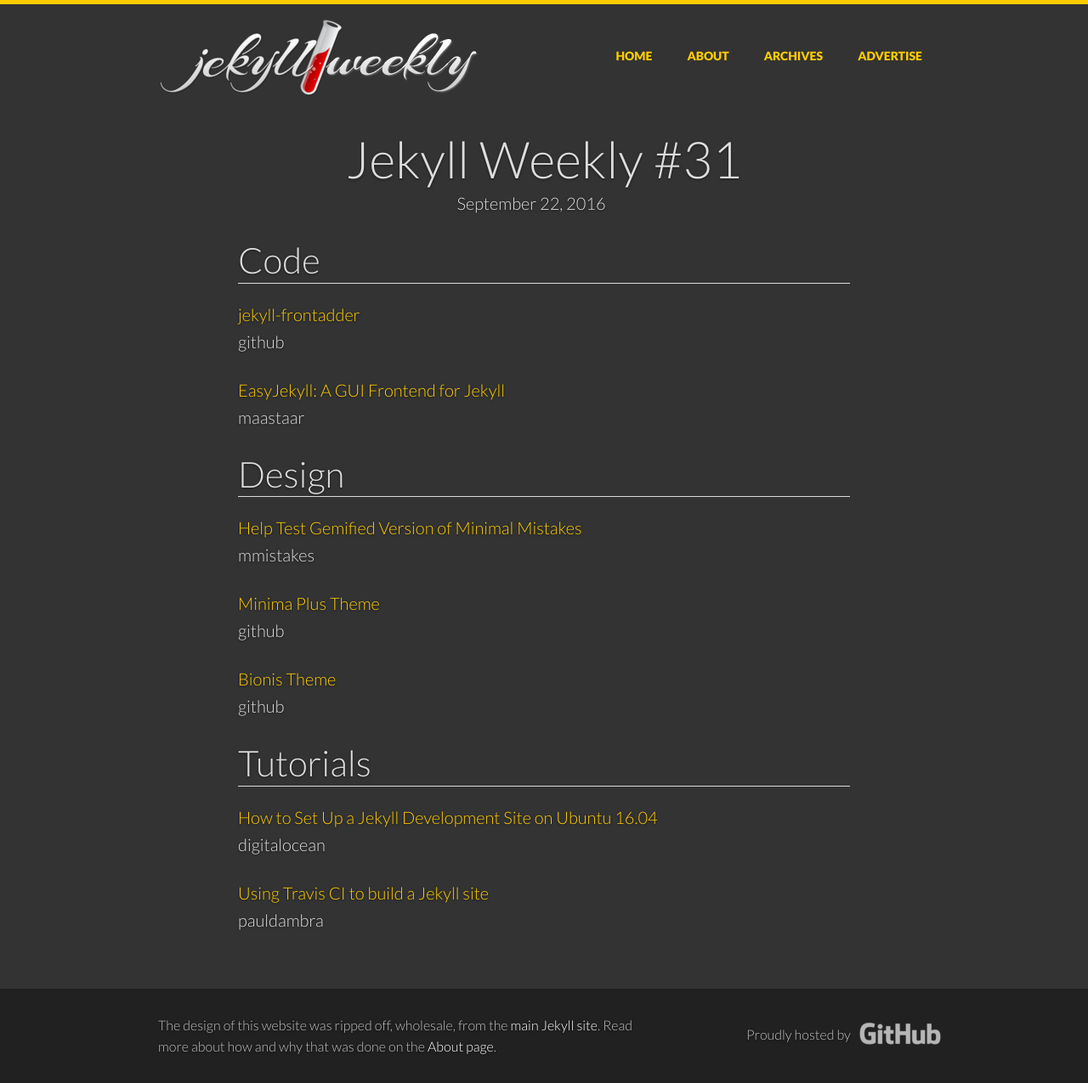
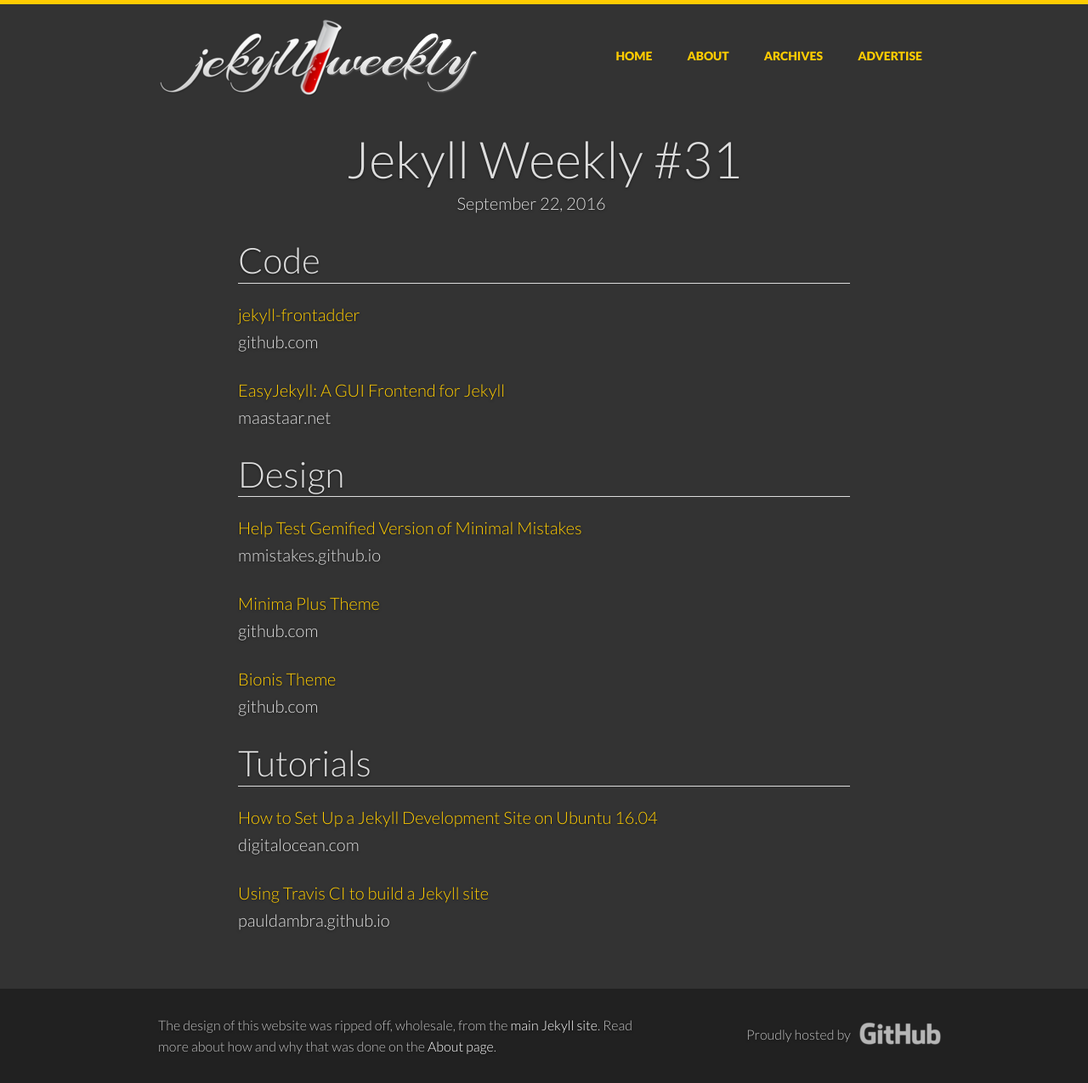
Before and after one commit to jekyllweekly/jekyllweekly.github.io, a Jekyll site: the page built from _posts/2016-09-22-jekyll-weekly-31.md, in a window 1280 px wide. Shown: the whole page at 85% size. Built offline with Jekyll 4.4.1, drawn with Linux system fonts in a browser that asks for light colours; nearby versions of some CDN libraries; comment, search, counter and statistics services are not loaded.

Commit message:
Formatting errors

```diff
--- a/_posts/2016-09-22-jekyll-weekly-31.md
+++ b/_posts/2016-09-22-jekyll-weekly-31.md
@@ -5,26 +5,26 @@
 ## Code
 
 [jekyll-frontadder](https://github.com/nitehawk/jekyll-frontadder) \\
-github
+github.com
 
 [EasyJekyll: A GUI Frontend for Jekyll](http://www.maastaar.net/easyjekyll/2016/09/17/easyjekyll-a-gui-frontend-for-jekyll/) \\
-maastaar
+maastaar.net
 
 ## Design
 
 [Help Test Gemified Version of Minimal Mistakes](https://mmistakes.github.io/minimal-mistakes/jekyll/gemified-theme-alpha/) \\
-mmistakes
+mmistakes.github.io
 
 [Minima Plus Theme](https://github.com/StartZeroGnu/minima-plus/) \\
-github
+github.com
 
 [Bionis Theme](https://github.com/protesilaos/bionis-jekyll) \\
-github
+github.com
 
 ## Tutorials
 
 [How to Set Up a Jekyll Development Site on Ubuntu 16.04](https://www.digitalocean.com/community/tutorials/how-to-set-up-a-jekyll-development-site-on-ubuntu-16-04) \\
-digitalocean
+digitalocean.com
 
 [Using Travis CI to build a Jekyll site](http://pauldambra.github.io/using-travis-to-build-jekyll.html) \\
-pauldambra
+pauldambra.github.io
```
